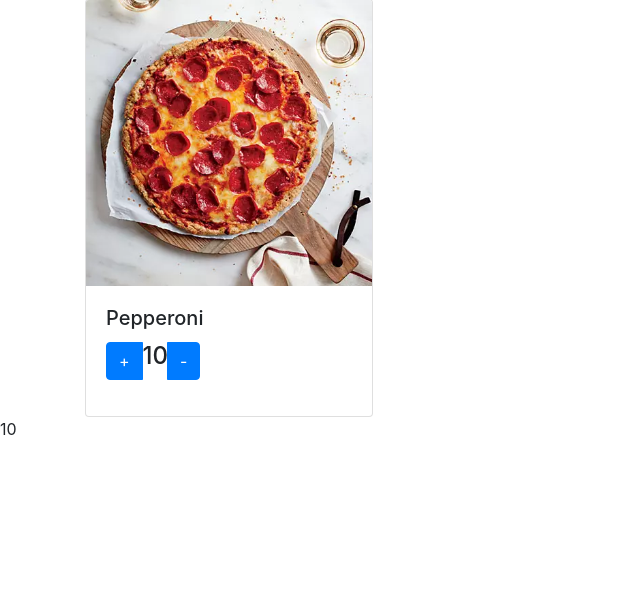
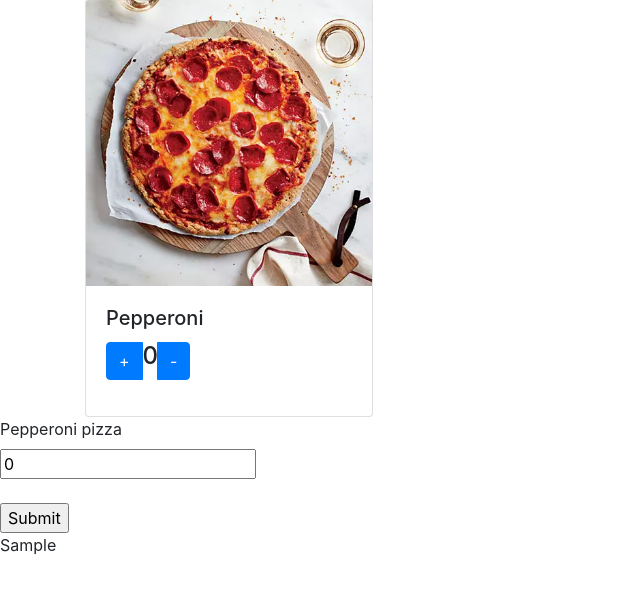
Before and after one commit to IdaGalimova/Pizza_application_raw, a Flask app: template templates/home.html in a window 1280 px wide. Shown: the part 91-685 px from the top of the page, without its empty margins (0-640 px from the left). Run offline with Flask 2, Linux system fonts and the light colour scheme; the template is opened without the code that fills it: most values are stand-ins (such as "Sample title", 1, 10 or a date in 2020); some libraries are stand-ins or nearby versions.

Commit message:
Added AJAX to send data to Flask server

```diff
--- a/app.py
+++ b/app.py
@@ -1,12 +1,33 @@
-from flask import Flask, render_template
+from flask import Flask, render_template, request, jsonify
 
 app = Flask(__name__)
+
 pepperoni_amount = 0
+data = "NULL"
+order_info = {}
+
+
+@app.route('/returnjson1', methods = ['POST'])
+def ReturnJSON():
+    global data, pepperoni_amount
+    data = request.get_json()
+    print(data['pepperoni_amount'])
+    order_info['pepperoni_amount'] = data['pepperoni_amount']
+
+    return "OK"
+
 @app.route("/")
 def manual_page():
 
+    return render_template("home.html", pepperoni_amount = pepperoni_amount, order_info = order_info)
 
-    return render_template("home.html", pepperoni_amount = pepperoni_amount)
+
+@app.route('/handle_data', methods=['POST'])
+def handle_data():
+    pizza_amount = request.form['pizza_amount']
+    print(pizza_amount)
+
+    return "OK"
 
 
 if __name__ == '__main__':
--- /dev/null
+++ b/static/script.js
@@ -0,0 +1,23 @@
+var total = 0;
+total = parseInt(total)
+
+function adding_pepperoni_amount(value) {
+    total = parseInt(value) + total;
+    if (total < 0) {
+        total = 0;
+    }
+    console.log(total)
+    var test = { "pepperoni_amount": total }
+    $.ajax({
+        url: '/returnjson1',
+        type: 'POST',
+        contentType: 'application/json',
+        data: JSON.stringify(test),
+
+        success: function (response) {
+            $('#main').text(response)
+        }
+    })
+
+    document.getElementById('pepperoni_amount').innerHTML = total;
+}
--- a/templates/home.html
+++ b/templates/home.html
@@ -11,7 +11,9 @@
                 <div class="btn-group" role="group" aria-label="Basic example">
                     <button type="button" class="btn btn-primary" value="1"
                         onClick="adding_pepperoni_amount(this.value);">+</button>
-                    <h4 class="text-center" id="pepperoni_amount">{{ pepperoni_amount }}</h4>
+
+                    <h4 class="text-center" id="pepperoni_amount">0</h4>
+
                     <button type="button" class="btn btn-primary" value="-1"
                         onClick="adding_pepperoni_amount(this.value);">-</button>
                 </div>
@@ -21,22 +23,15 @@
     </div>
 </div>
 
-{{ pepperoni_amount }}
+<form action="/handle_data" method="post">
+    <label>Pepperoni pizza</label><br>
+    <input type="text" name="pizza_amount" value="0"><br><br>
 
-<script>
-    var total = 0;
+    <input type="submit" name="submit">
+</form>
 
-    function adding_pepperoni_amount(value) {
-        total = parseInt(value) + total;
-        if (total >= 0) {
-            console.log("YES")
-        }
-        else {
-            total = 0
-        }
-        document.getElementById('pepperoni_amount').innerHTML = total.toFixed(0);
-    }
 
-</script>
+{{ order_info }}
+
 
 {% endblock %}
--- a/templates/layout.html
+++ b/templates/layout.html
@@ -10,11 +10,14 @@
         integrity="sha384-ggOyR0iXCbMQv3Xipma34MD+dH/1fQ784/j6cY/iJTQUOhcWr7x9JvoRxT2MZw1T" crossorigin="anonymous">
 
     <title>Pizzeria project</title>
+    <script src="https://code.jquery.com/jquery-3.2.1.min.js"></script>
     <!-- <link rel="stylesheet" href="{{ url_for('static', filename='styles.css') }}" type="text/css"> -->
+    <script src="static/script.js"></script>
 </head>
 
 <body>
     {% block content %}{% endblock %}
+
 
     <script src="https://code.jquery.com/jquery-3.6.1.min.js"
         integrity="sha256-o88AwQnZB+VDvE9tvIXrMQaPlFFSUTR+nldQm1LuPXQ="
@@ -26,5 +29,6 @@
         integrity="sha384-JjSmVgyd0p3pXB1rRibZUAYoIIy6OrQ6VrjIEaFf/nJGzIxFDsf4x0xIM+B07jRM"
         crossorigin="anonymous"></script>
 
+
 </body>
 </html>
```
